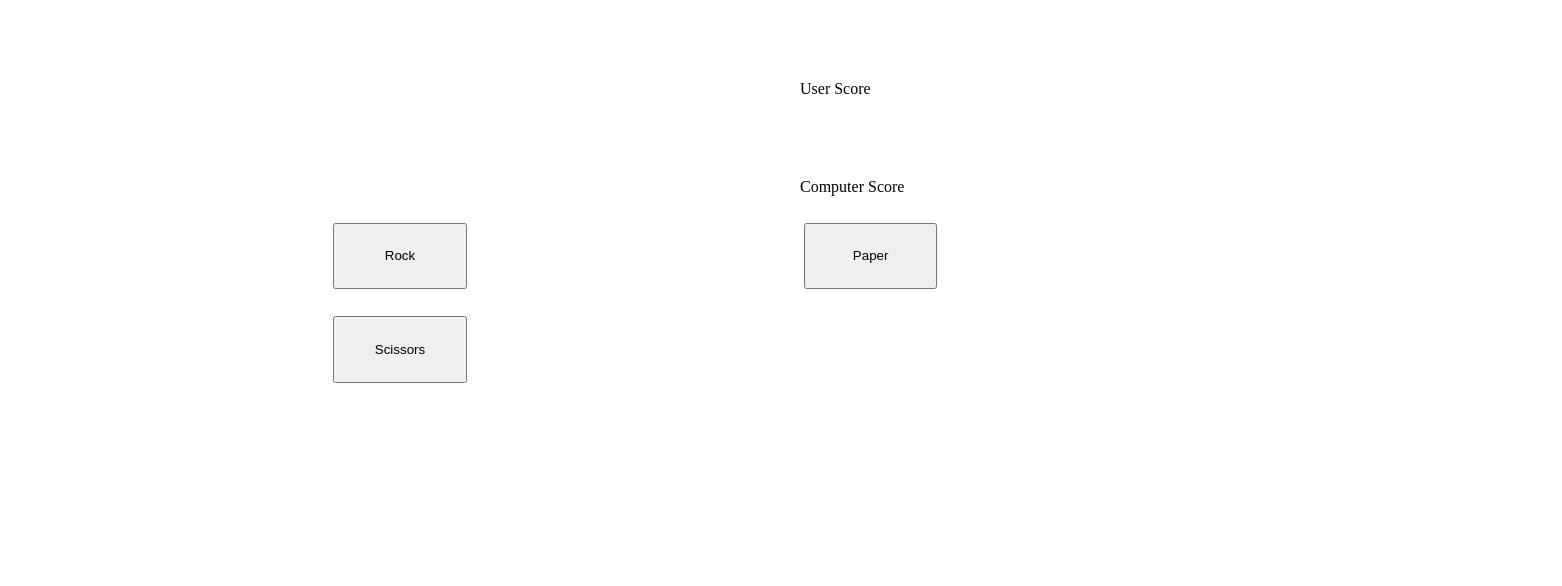
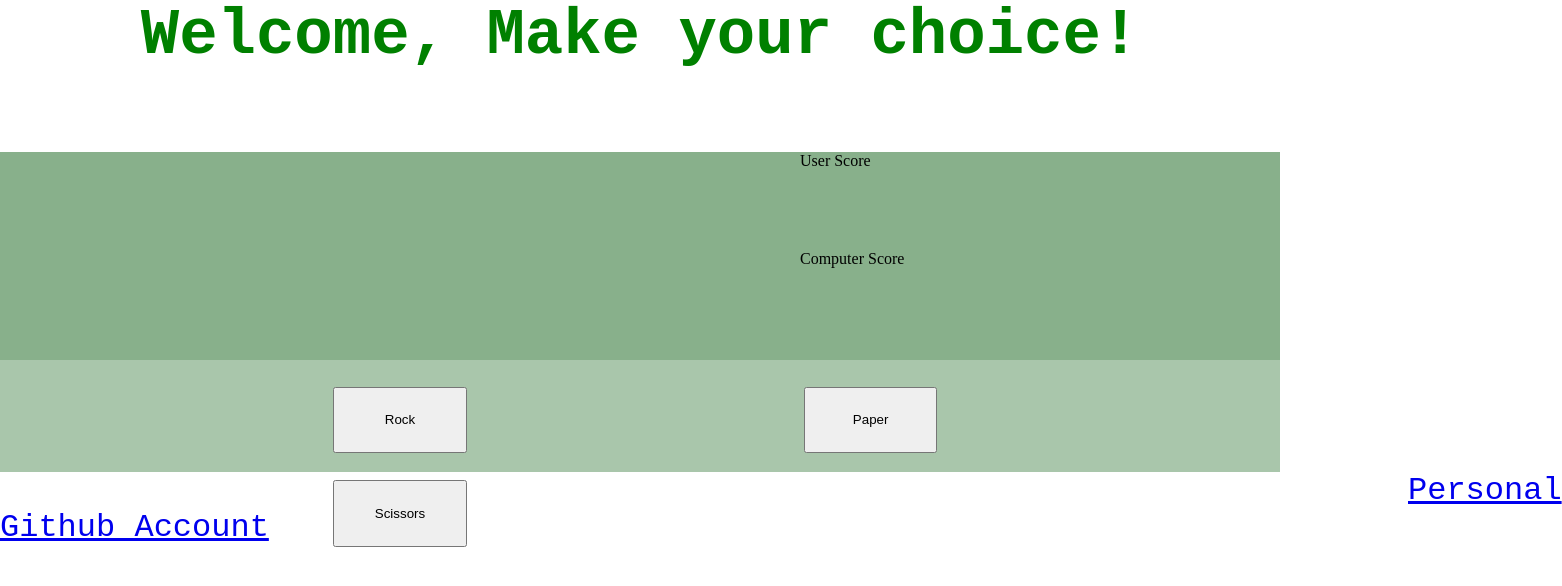
Before and after one commit to SadetTurhan/Rock-Paper-Scissors, a plain HTML site: page index.html in a window 1280 px wide. Shown: the whole page, 1562 px wide, since content can reach past the window. Drawn offline with Linux system fonts and the light colour scheme.

Commit message:
Update index.html

```diff
--- a/index.html
+++ b/index.html
@@ -9,12 +9,19 @@
 </head>
 
 <body>
+        <h1>Welcome, Make your choice!</h1>
+    <header>
         <div id="score">User Score</div>
         <div id="cscore">Computer Score</div>
+    </header>
+    <main>
         <button id="rock">Rock</button>
         <button id="paper">Paper</button>
         <button id="scissors">Scissors</button>
         <script src="script.js"></script>
-
+    </main>
+    <footer>
+        <a href="https://github.com/SadetTurhan">Personal Github Account</a>
+    </footer>
 </body>
 </html>
```
Lines whose indentation alone changed are shown as unchanged.
